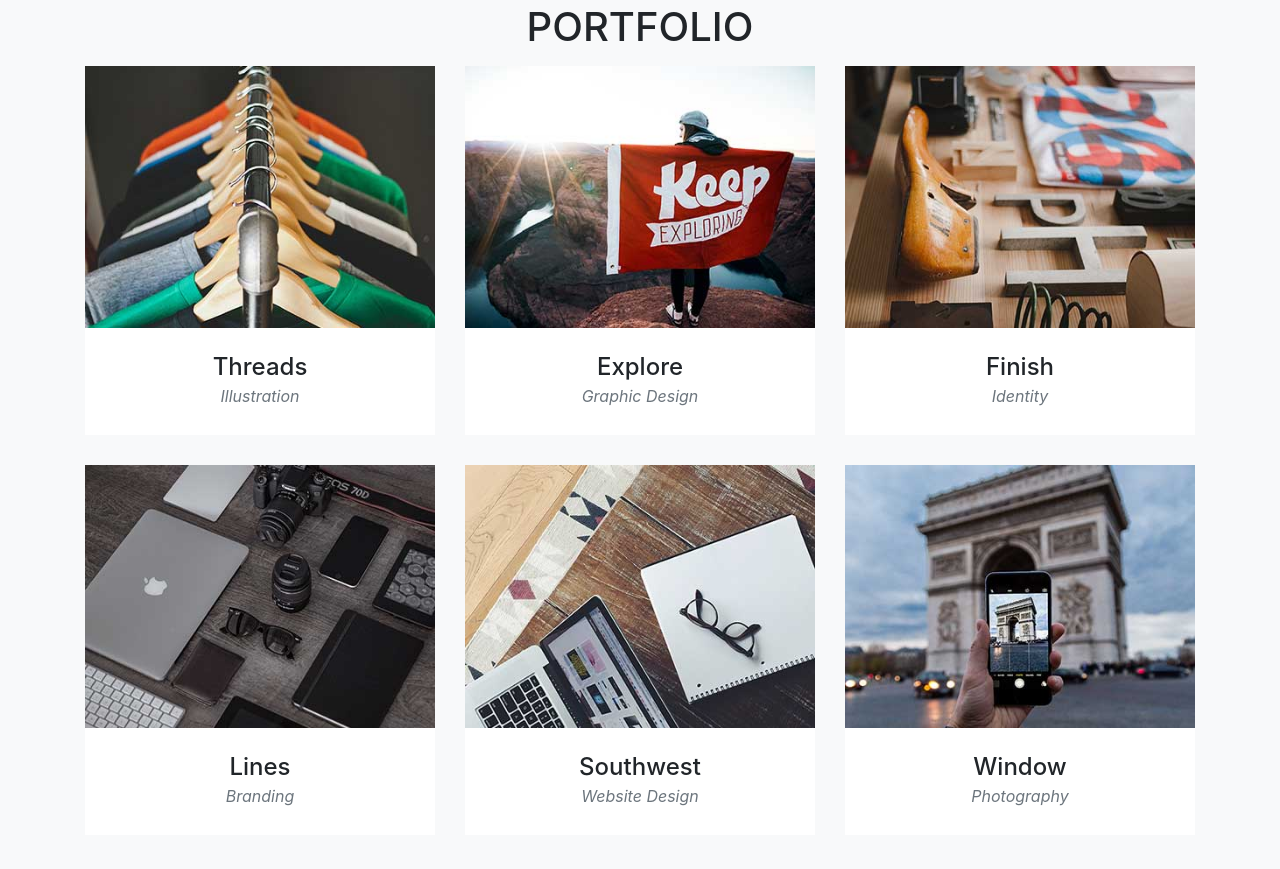
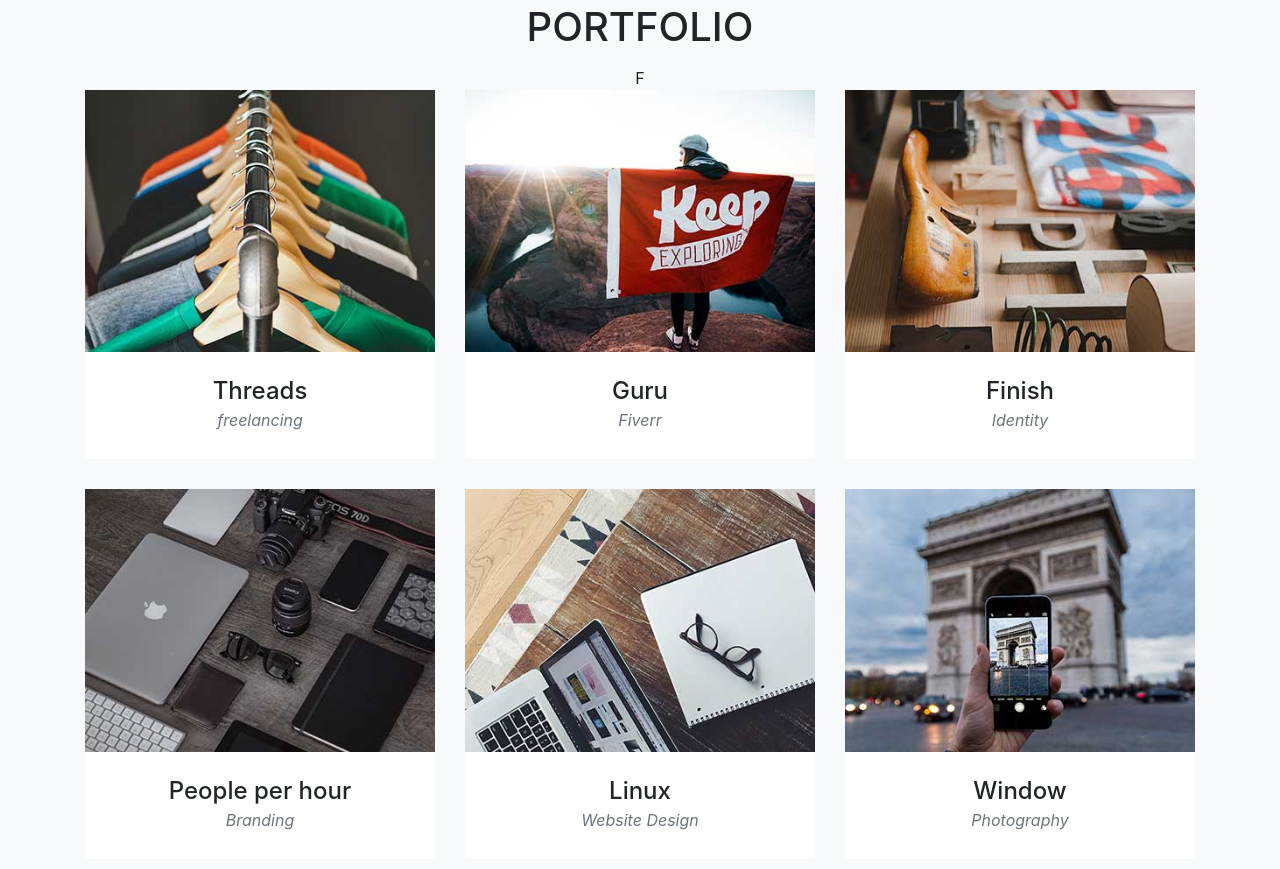
Before and after one commit to RafikHamza/escrowbangla.github.io, a website with bundled scripts: page index.html in a window 1280 px wide. Shown: the part 1619-2488 px from the top of the page. Built offline with nearby package versions, Linux system fonts and the light colour scheme; a web font is replaced by a local one.

Commit message:
first commit

```diff
--- a/index.html
+++ b/index.html
@@ -112,7 +112,7 @@
         <div class="row">
           <div class="col-lg-12 text-center">
             <h2 class="section-heading text-uppercase">Portfolio</h2>
-
+         F
           </div>
         </div>
         <div class="row">
@@ -127,7 +127,7 @@
             </a>
             <div class="portfolio-caption">
               <h4>Threads</h4>
-              <p class="text-muted">Illustration</p>
+              <p class="text-muted">freelancing</p>
             </div>
           </div>
           <div class="col-md-4 col-sm-6 portfolio-item">
@@ -140,8 +140,8 @@
               <img class="img-fluid" src="img/portfolio/02-thumbnail.jpg" alt="">
             </a>
             <div class="portfolio-caption">
-              <h4>Explore</h4>
-              <p class="text-muted">Graphic Design</p>
+              <h4>Guru</h4>
+              <p class="text-muted">Fiverr</p>
             </div>
           </div>
           <div class="col-md-4 col-sm-6 portfolio-item">
@@ -168,7 +168,7 @@
               <img class="img-fluid" src="img/portfolio/04-thumbnail.jpg" alt="">
             </a>
             <div class="portfolio-caption">
-              <h4>Lines</h4>
+              <h4>People per hour</h4>
               <p class="text-muted">Branding</p>
             </div>
           </div>
@@ -182,7 +182,7 @@
               <img class="img-fluid" src="img/portfolio/05-thumbnail.jpg" alt="">
             </a>
             <div class="portfolio-caption">
-              <h4>Southwest</h4>
+              <h4>Linux</h4>
               <p class="text-muted">Website Design</p>
             </div>
           </div>
```
